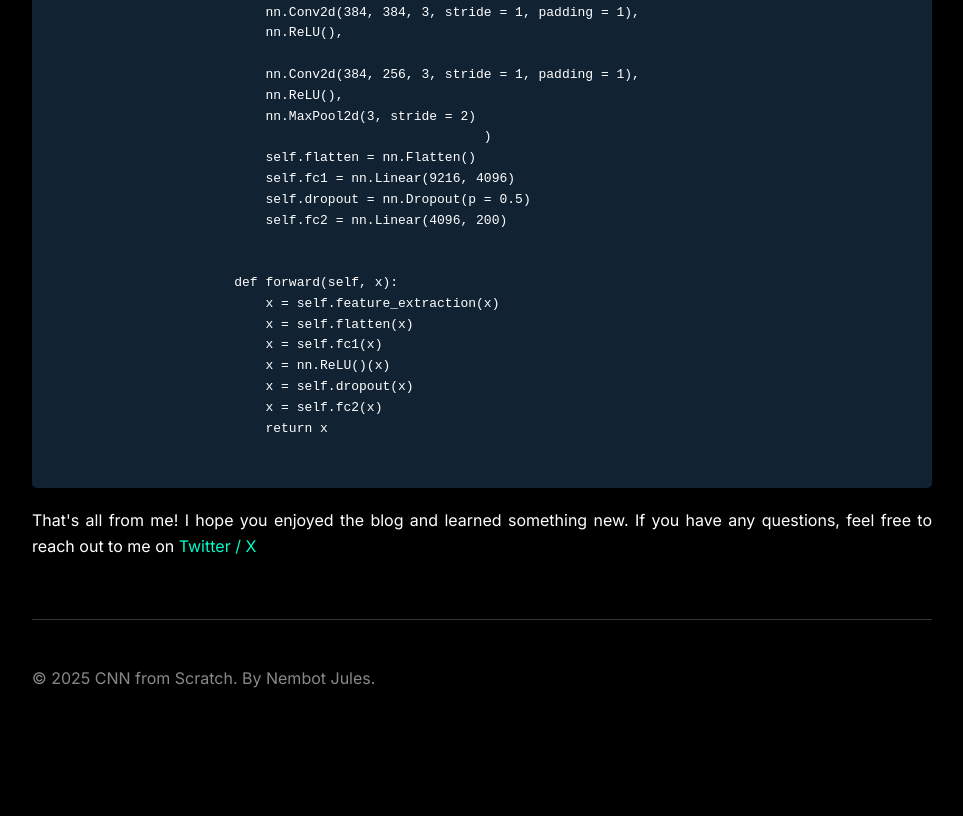
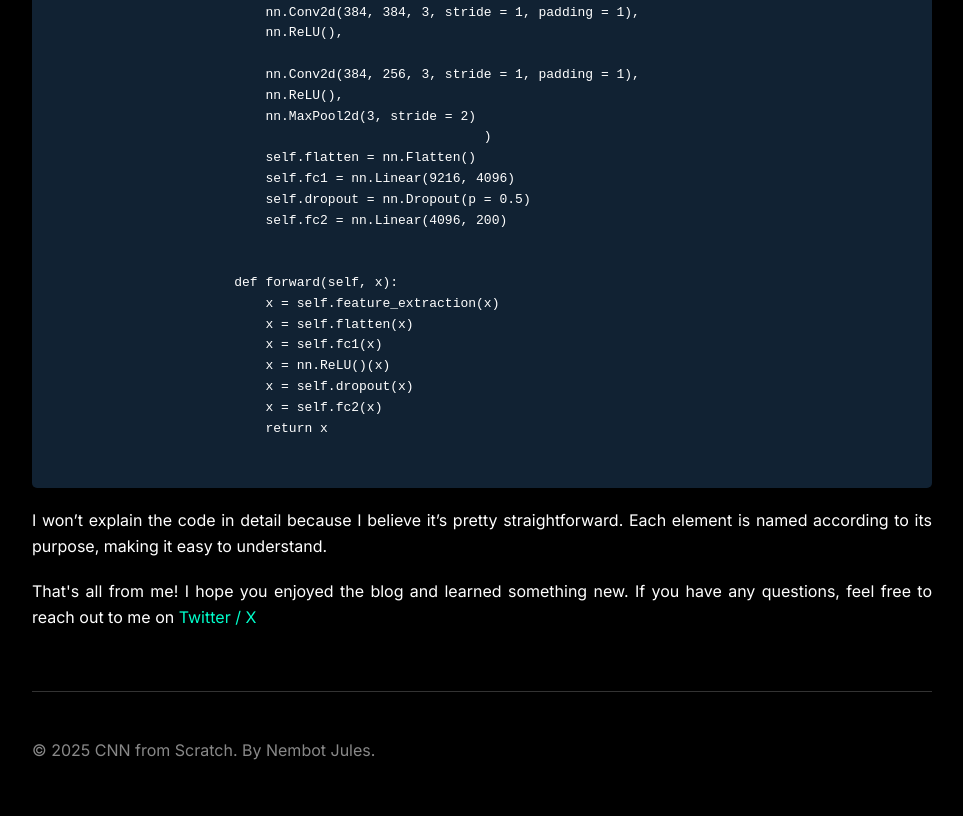
Before and after one commit to NembotJules/NembotJules.github.io, a plain HTML site: page blog/CNN/CNN.html in a window 1280 px wide. Shown: the part 11152-11968 px from the top of the page, without its empty margins (158-1121 px from the left). Before the commit the page ends 11934 px from the top, so only its background shows below. Drawn offline with nearby package versions, Linux system fonts and the light colour scheme.

Commit message:
Finished the Blog...

```diff
--- a/blog/CNN/CNN.html
+++ b/blog/CNN/CNN.html
@@ -1000,6 +1000,8 @@ That's it!
                             return x
     </code></pre>
             </div>
+
+        <p>I won’t explain the code in detail because I believe it’s pretty straightforward. Each element is named according to its purpose, making it easy to understand.</p>
         </section>
 
         <p> That's all from me! I hope you enjoyed the blog and learned something new. If you have any questions, feel free to reach out to me on <a href="https://x.com/Clinton_ai">Twitter / X</a></p>
```
